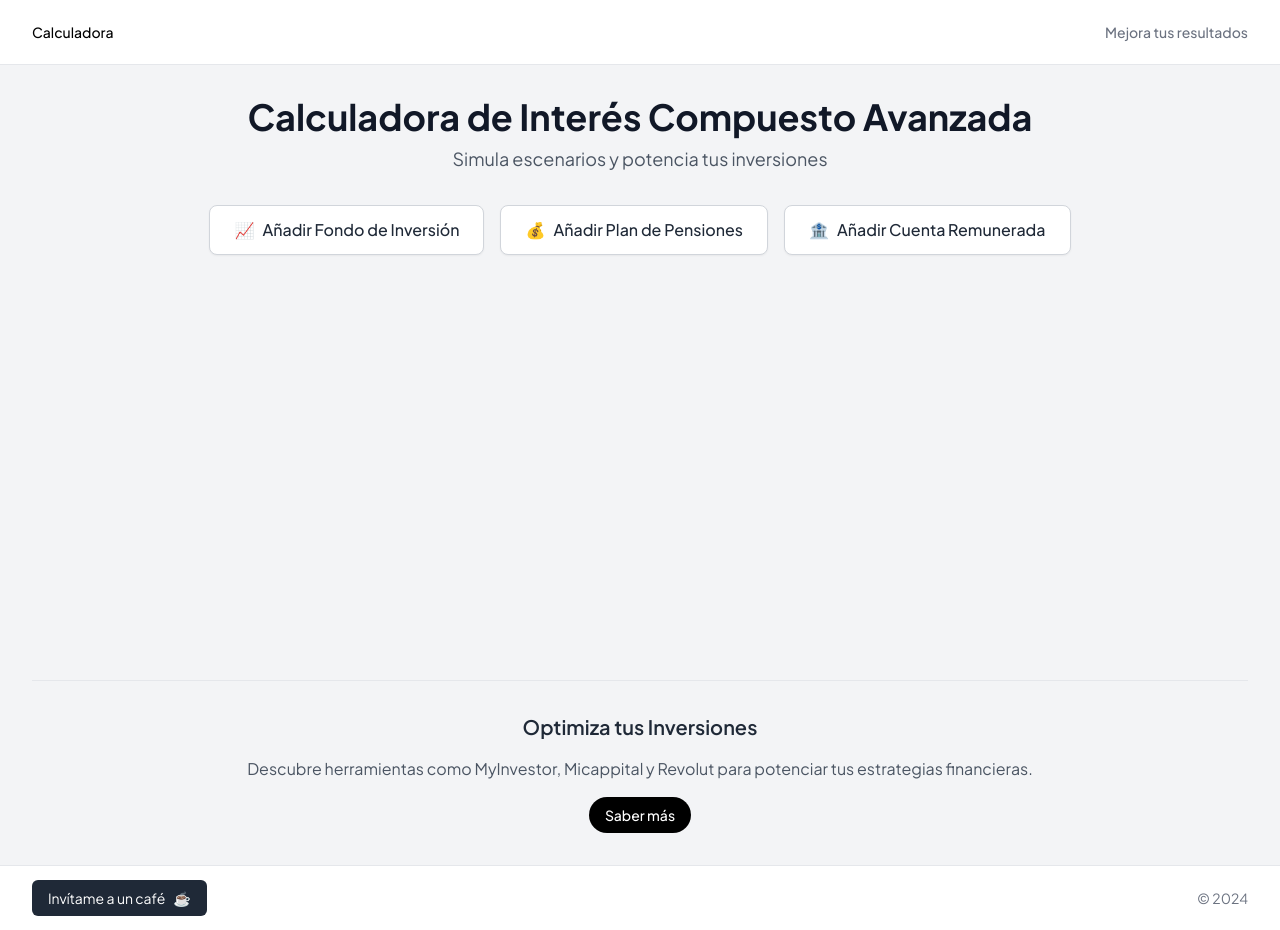
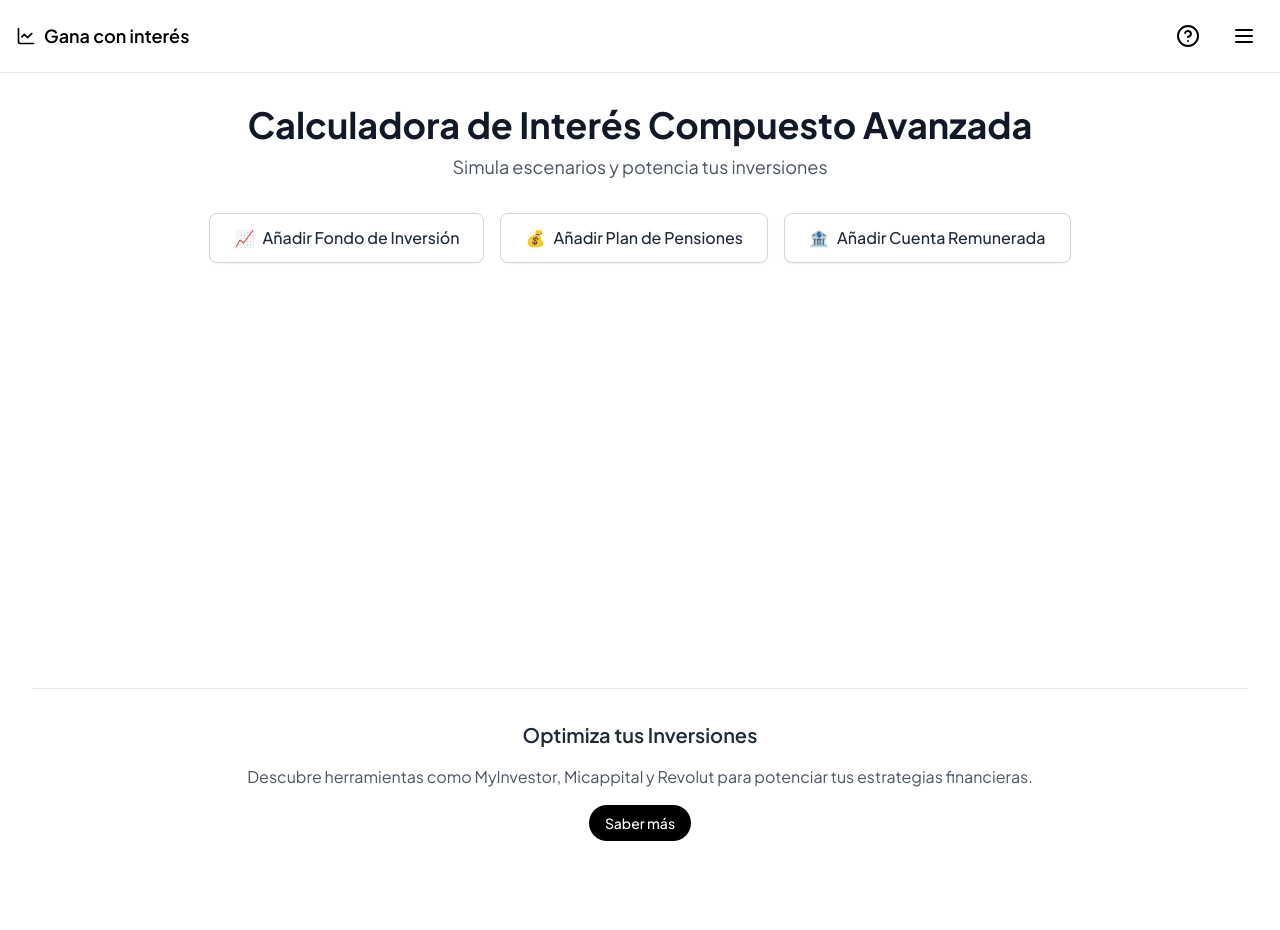
Before and after one commit to jlfernandezfernandez/compound-interest-calculator, a Next.js app: page /calculadora-interes-compuesto in a window 1280 px wide. After the commit the page ends 873 px from the top, so only its background shows below. Built offline with nearby package versions, Linux system fonts and the light colour scheme.

Commit message:
feature: new header

```diff
--- a/package.json
+++ b/package.json
@@ -14,6 +14,7 @@
     "@vercel/analytics": "^1.3.1",
     "@vercel/speed-insights": "^1.0.12",
     "chart.js": "^4.4.3",
+    "lucide-react": "^0.427.0",
     "next": "^14.2.5",
     "react": "^18.3.1",
     "react-chartjs-2": "^5.2.0",
--- a/src/app/globals.css
+++ b/src/app/globals.css
@@ -1,26 +1,6 @@
 @tailwind base;
 @tailwind components;
 @tailwind utilities;
-
-:root {
-  --foreground-rgb: 0, 0, 0;
-  --background-start-rgb: 214, 219, 220;
-  --background-end-rgb: 255, 255, 255;
-}
-
-/*@media (prefers-color-scheme: dark) {
-  :root {
-    --foreground-rgb: 255, 255, 255;
-    --background-start-rgb: 0, 0, 0;
-    --background-end-rgb: 0, 0, 0;
-  }
-}*/
-
-body {
-  color: rgb(var(--foreground-rgb));
-  /* Elimina la declaración de background linear-gradient */
-  @apply bg-gray-100; /* Agregar la clase bg-gray-100 */
-}
 
 @layer utilities {
   .text-balance {
@@ -45,6 +25,6 @@ body {
 
 @supports (font: -apple-system-body) and (-webkit-appearance: none) {
   img[loading="lazy"] {
-    clip-path: inset(0.6px)
+    clip-path: inset(0.6px);
   }
 }
--- a/src/app/layout.tsx
+++ b/src/app/layout.tsx
@@ -6,8 +6,7 @@ import "./globals.css";
 import { Providers } from "@/store/Providers";
 import { SpeedInsights } from "@vercel/speed-insights/next";
 import { Analytics } from "@vercel/analytics/react";
-import Header from "@/components/Header";
-import Footer from "@/components/Footer";
+import Header from "@/components/Header/Header";
 
 const plusJakartaSNS = Plus_Jakarta_Sans({ subsets: ["latin"] });
 
@@ -45,7 +44,6 @@ export default function RootLayout({
           <div className="flex flex-col min-h-screen">
             <Header />
             <main className="flex-grow">{children}</main>
-            <Footer />
           </div>
           <SpeedInsights />
           <Analytics />
--- a/src/components/BuyMeACoffeButton.tsx
+++ b/src/components/BuyMeACoffeButton.tsx
@@ -1,18 +1,18 @@
-'use client'
+"use client";
 
-import React from 'react';
+import Link from "next/link";
+import React from "react";
+import { Coffee } from "lucide-react";
 
 export default function BuyMeACoffeeButton() {
-    const handleClick = () => {
-        console.log('Botón "Invítame a un café" pulsado.');
-    };
-
-    return (
-        <a href="https://ko-fi.com/jordiluiss" target="_blank" rel="noopener noreferrer"
-           className="text-sm bg-gray-800 text-white py-2 px-4 rounded-md"
-           onClick={handleClick}>
-            Invítame a un café
-            <span role="img" aria-label="café" className="ml-2">☕</span>
-        </a>
-    );
+  return (
+    <Link
+      href="https://ko-fi.com/jordiluiss"
+      className="bg-white text-black inline-flex items-center gap-2 bg-accent px-4 py-2 rounded-md"
+      prefetch={false}
+    >
+      <Coffee className="h-5 w-5" />
+      Buy me a coffee
+    </Link>
+  );
 }
--- a/src/components/Footer.tsx
+++ b/src/components/Footer.tsx
@@ -5,15 +5,9 @@ import BuyMeACoffeeButton from "./BuyMeACoffeButton";
 
 export default function Footer() {
   return (
-    <footer className="border-t border-gray-200 bg-white">
-      <div className="max-w-7xl mx-auto px-4 sm:px-6 lg:px-8">
-        <div className="flex justify-between items-center h-16">
-          <BuyMeACoffeeButton />
-          <span className="text-sm text-gray-500">
-            © {new Date().getFullYear()}
-          </span>
-        </div>
-      </div>
+    <footer className="bg-black text-white py-4 px-6 flex justify-between items-center">
+      <BuyMeACoffeeButton />
+      <p>© {new Date().getFullYear()}</p>
     </footer>
   );
 }
--- a/src/components/Header.tsx
+++ /dev/null
@@ -1,40 +0,0 @@
-"use client";
-
-import React from "react";
-import Link from "next/link";
-import { usePathname } from "next/navigation";
-
-export default function Header() {
-  const pathname = usePathname();
-
-  const isActive = (path: string) => {
-    return pathname === path
-      ? "border-black text-black"
-      : "border-transparent text-gray-500 hover:text-black";
-  };
-
-  return (
-    <header className="bg-white border-b border-gray-200">
-      <nav className="max-w-7xl mx-auto px-4 sm:px-6 lg:px-8">
-        <div className="flex justify-between items-center h-16">
-          <Link
-            href="/calculadora-interes-compuesto"
-            className={`text-sm font-medium transition-colors duration-200 ${isActive(
-              "/calculadora-interes-compuesto"
-            )}`}
-          >
-            Calculadora
-          </Link>
-          <Link
-            href="/mejora-tus-resultados"
-            className={`text-sm font-medium transition-colors duration-200 ${isActive(
-              "/mejora-tus-resultados"
-            )}`}
-          >
-            Mejora tus resultados
-          </Link>
-        </div>
-      </nav>
-    </header>
-  );
-}
--- /dev/null
+++ b/src/components/Header/ActionButtons.tsx
@@ -0,0 +1,36 @@
+// components/Header/ActionButtons.tsx
+import Link from "next/link";
+import { HelpCircle, Menu, X } from "lucide-react";
+
+interface ActionButtonsProps {
+  isMenuOpen: boolean;
+  toggleMenu: () => void;
+}
+
+export const ActionButtons: React.FC<ActionButtonsProps> = ({
+  isMenuOpen,
+  toggleMenu,
+}) => (
+  <div className="flex items-center space-x-4">
+    <Link
+      href="/mejora-tus-resultados"
+      className="p-2 rounded-md hover:bg-gray-100 transition-colors duration-200"
+      aria-label="Mejora tus resultados"
+    >
+      <HelpCircle className="w-5 h-5 sm:w-6 sm:h-6" />
+    </Link>
+    <button
+      onClick={toggleMenu}
+      className="p-2 rounded-md focus:outline-none hover:bg-gray-100 transition-colors duration-200"
+      aria-expanded={isMenuOpen}
+      aria-controls="mobile-menu"
+      aria-label={isMenuOpen ? "Cerrar menú" : "Abrir menú"}
+    >
+      {isMenuOpen ? (
+        <X className="w-6 h-6" aria-hidden="true" />
+      ) : (
+        <Menu className="w-6 h-6" aria-hidden="true" />
+      )}
+    </button>
+  </div>
+);
--- /dev/null
+++ b/src/components/Header/Header.tsx
@@ -0,0 +1,71 @@
+// components/Header/Header.tsx
+"use client";
+
+import { useState, useRef, useEffect } from "react";
+import { usePathname } from "next/navigation";
+import { Calculator, TrendingUp } from "lucide-react";
+import { Logo } from "./Logo";
+import { NavItem } from "./NavItem";
+import { ActionButtons } from "./ActionButtons";
+
+const NAV_ITEMS = [
+  {
+    href: "/calculadora-interes-compuesto",
+    label: "Calculadora",
+    Icon: Calculator,
+  },
+  {
+    href: "/mejora-tus-resultados",
+    label: "Mejora tus resultados",
+    Icon: TrendingUp,
+  },
+];
+
+export default function Header() {
+  const [isMenuOpen, setIsMenuOpen] = useState(false);
+  const menuRef = useRef<HTMLElement>(null);
+  const pathname = usePathname();
+
+  useEffect(() => {
+    const handleClickOutside = (event: MouseEvent) => {
+      if (menuRef.current && !menuRef.current.contains(event.target as Node)) {
+        setIsMenuOpen(false);
+      }
+    };
+
+    document.addEventListener("mousedown", handleClickOutside);
+    return () => document.removeEventListener("mousedown", handleClickOutside);
+  }, []);
+
+  const toggleMenu = () => setIsMenuOpen(!isMenuOpen);
+
+  return (
+    <header className="relative" role="banner">
+      <div className="py-4 px-4 flex items-center justify-between border-b border-gray-200">
+        <Logo />
+        <ActionButtons isMenuOpen={isMenuOpen} toggleMenu={toggleMenu} />
+      </div>
+
+      <nav
+        id="mobile-menu"
+        ref={menuRef}
+        className={`absolute top-full left-0 right-0 bg-white z-50 border-b border-gray-200 py-2 px-4 space-y-2 transition-all duration-300 ease-in-out ${
+          isMenuOpen ? "opacity-100 visible" : "opacity-0 invisible"
+        }`}
+        role="navigation"
+        aria-label="Menú principal"
+      >
+        {NAV_ITEMS.map(({ href, label, Icon }) => (
+          <NavItem
+            key={href}
+            href={href}
+            label={label}
+            Icon={Icon}
+            isActive={pathname === href}
+            onClick={() => setIsMenuOpen(false)}
+          />
+        ))}
+      </nav>
+    </header>
+  );
+}
--- /dev/null
+++ b/src/components/Header/Logo.tsx
@@ -0,0 +1,10 @@
+// components/Header/Logo.tsx
+import Link from "next/link";
+import { LineChart } from "lucide-react";
+
+export const Logo = () => (
+  <Link href="/" className="flex items-center font-semibold space-x-2">
+    <LineChart className="w-5 h-5" aria-hidden="true" />
+    <span className="text-sm sm:text-lg">Gana con interés</span>
+  </Link>
+);
--- /dev/null
+++ b/src/components/Header/NavItem.tsx
@@ -0,0 +1,32 @@
+// components/Header/NavItem.tsx
+import Link from "next/link";
+import { LucideIcon } from "lucide-react";
+
+interface NavItemProps {
+  href: string;
+  label: string;
+  Icon: LucideIcon;
+  isActive: boolean;
+  onClick?: () => void;
+}
+
+export const NavItem: React.FC<NavItemProps> = ({
+  href,
+  label,
+  Icon,
+  isActive,
+  onClick,
+}) => (
+  <Link
+    href={href}
+    className={`flex items-center gap-2 p-2 rounded-md transition-colors duration-200 ${
+      isActive
+        ? "bg-gray-100 text-gray-900"
+        : "hover:bg-gray-50 hover:text-gray-700"
+    }`}
+    onClick={onClick}
+  >
+    <Icon className="w-5 h-5" aria-hidden="true" />
+    <span>{label}</span>
+  </Link>
+);
```
Also changed, not shown: 1 other file (tests, documents, lock files or other folders).
